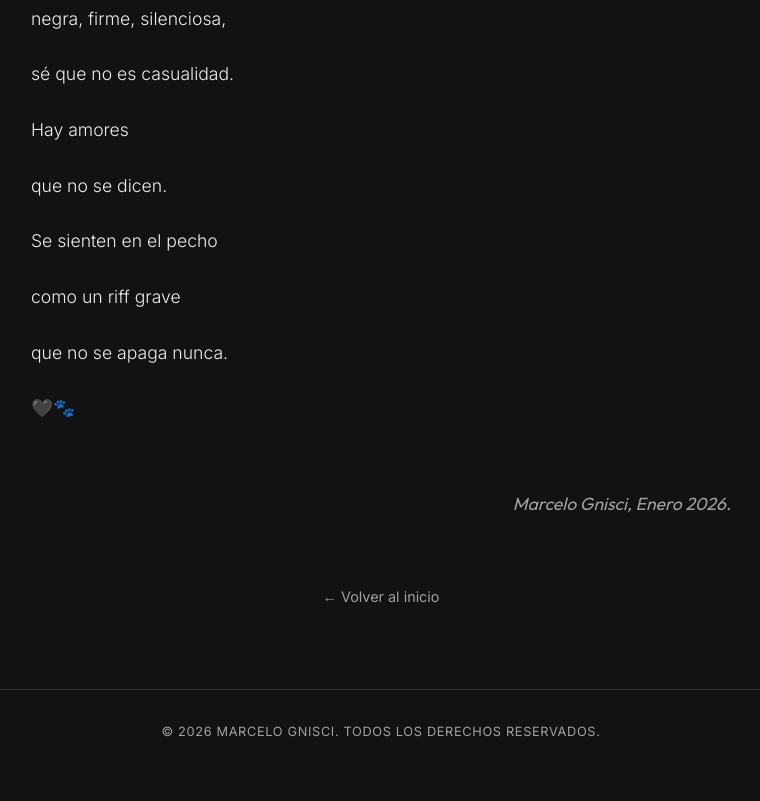
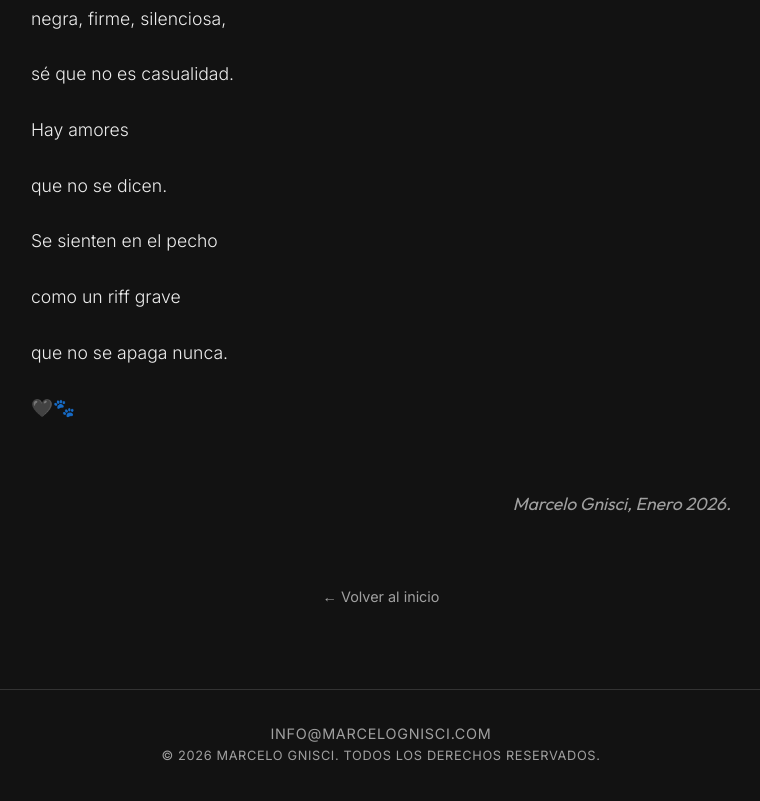
Before and after one commit to maka77/marcelo-gnisci-web, a website built with Vite: page negro-metal-roma.html in a window 1280 px wide. Shown: the part 3497-4298 px from the top of the page, without its empty margins (259-1019 px from the left). Built offline with nearby package versions, Linux system fonts and the light colour scheme.

Commit message:
Add contact email to footer

```diff
--- a/negro-metal-roma.html
+++ b/negro-metal-roma.html
@@ -95,6 +95,9 @@
         </main>
 
         <footer class="footer">
+            <div class="contact-email">
+                <a href="mailto:info@marcelognisci.com">info@marcelognisci.com</a>
+            </div>
             <p>&copy; 2026 Marcelo Gnisci. Todos los derechos reservados.</p>
         </footer>
     </div>
--- a/src/style.css
+++ b/src/style.css
@@ -256,6 +256,26 @@ body {
   border: 1px solid #222;
 }
 
+border: 1px solid #222;
+}
+
+.contact-email {
+  margin-bottom: 2rem;
+  margin-top: 1rem;
+}
+
+.contact-email a {
+  color: var(--text-muted);
+  text-decoration: none;
+  font-size: 0.9rem;
+  transition: color 0.2s;
+  letter-spacing: 0.05em;
+}
+
+.contact-email a:hover {
+  color: var(--text-main);
+}
+
 .story-footer {
   margin-top: 4rem;
   text-align: center;
```
Also changed, not shown: cuando-los-silencios-tambien-hablan.html (+3 -0 lines), cuando-roma-me-llevo-al-mar.html (+3 -0 lines), index.html (+3 -0 lines), miradas-complices.html (+3 -0 lines).
